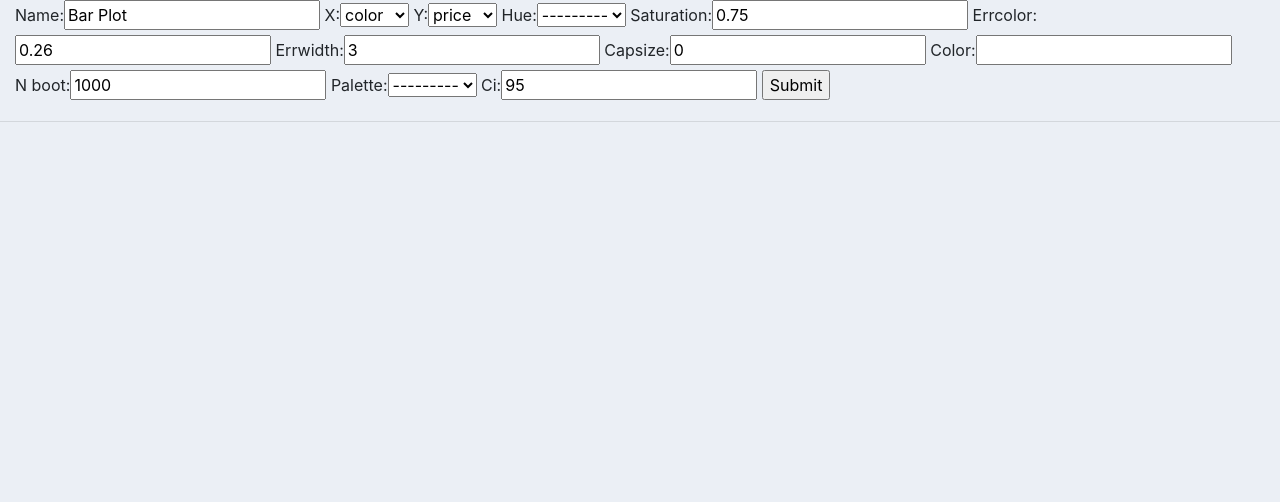
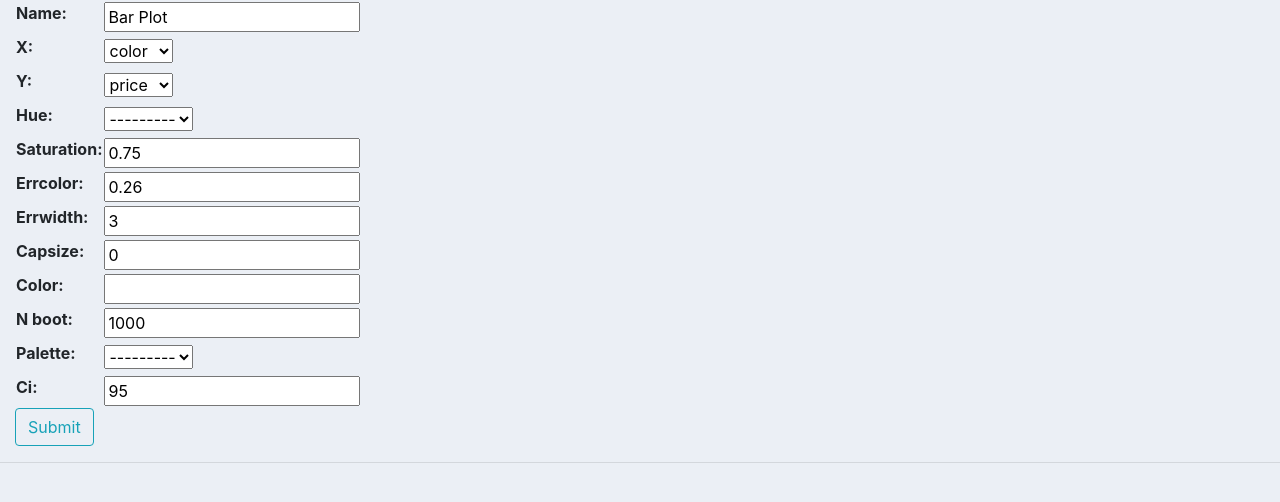
Before and after one commit to Fazil711/EDA-Simplifier, a Django app: page /bar_plot_form/ in a window 1280 px wide. Shown: the part 56-558 px from the top of the page. Run offline with Django 3.2, Linux system fonts and the light colour scheme; some libraries are stand-ins or nearby versions.

Commit message:
Update bar_plot_form.html

```diff
--- a/EDA/templates/EDA/forms/bar_plot_form.html
+++ b/EDA/templates/EDA/forms/bar_plot_form.html
@@ -4,8 +4,12 @@
 
 <form action="" method="POST">
 	{% csrf_token %}
+	<table>
 	{{form}}
-	<input type="submit" name="Submit">
+	</table>
+	<div>
+	<a class="btn btn-outline-info" href="{% url 'bar_plot_image_form_page' %}">Submit</a>
+	</div>
 </form>
 
 {% endblock %}
```
